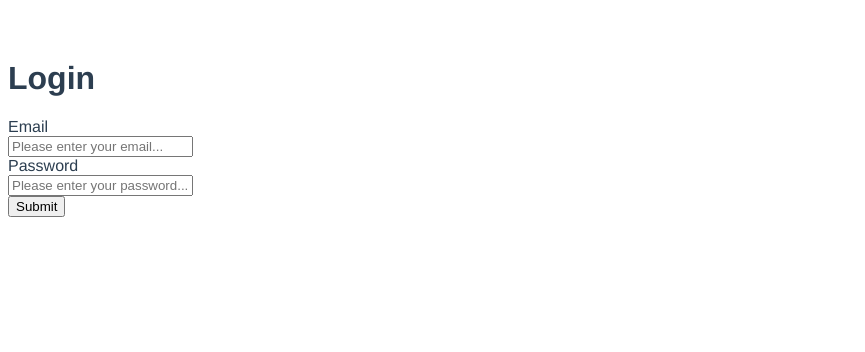
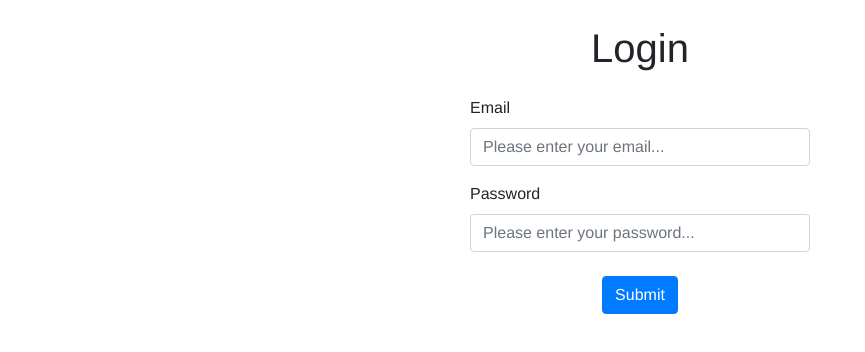
Before and after one commit to ThomasAWood/CompSci-NEA-SchedulingTool, a Vue app: page / in a window 1280 px wide. Shown: the top 352 px of the page, without its empty margins (0-865 px from the left). Built offline with nearby package versions, Linux system fonts and the light colour scheme.

Commit message:
Added styling and layout to the login form

```diff
--- a/package.json
+++ b/package.json
@@ -8,6 +8,7 @@
     "lint": "vue-cli-service lint"
   },
   "dependencies": {
+    "bootstrap": "^4.5.0",
     "core-js": "^3.6.5",
     "vue": "^2.6.11"
   },
--- a/src/App.vue
+++ b/src/App.vue
@@ -20,8 +20,5 @@ export default {
   font-family: Avenir, Helvetica, Arial, sans-serif;
   -webkit-font-smoothing: antialiased;
   -moz-osx-font-smoothing: grayscale;
-  text-align: center;
-  color: #2c3e50;
-  margin-top: 60px;
 }
 </style>
--- a/src/components/LoginForm.vue
+++ b/src/components/LoginForm.vue
@@ -1,20 +1,18 @@
 <template>
     <div class='container'>
-        <h1>Login</h1>
-        <form>
-            <div class="form-group">
-                <label for="email">Email</label><br>
+        <h1 class="text-center my-4">Login</h1>
+        <form action="" method=''>
+            <div class="form-group col-md-4 mx-auto my-3">
+                <label for="email">Email</label>
                 <input type="email" class="form-control" name="email" id="email" placeholder="Please enter your email...">
             </div>
-            <div class="form-group">
-                <label for="password">Password</label><br>
+            <div class="form-group col-md-4 mx-auto my-3">
+                <label for="password">Password</label>
                 <input type="password" class="form-control" name="password" id="password" placeholder="Please enter your password...">
             </div>
-            <div class="form-group">
+            <div class="form-group col-md-4 mx-auto text-center mt-4">
                 <button type="submit" class="btn btn-primary">Submit</button>
             </div>
-
-
         </form>
     </div>
 </template>
@@ -25,8 +23,6 @@ export default {
 }
 </script>
 
+}
 <style scoped>
-.container {
-    text-align: left;
-}
 </style>
--- a/src/main.js
+++ b/src/main.js
@@ -1,5 +1,6 @@
 import Vue from 'vue'
 import App from './App.vue'
+import 'bootstrap/dist/css/bootstrap.min.css'
 
 Vue.config.productionTip = false
 
```
Also changed, not shown: 1 other file (tests, documents, lock files or other folders).
